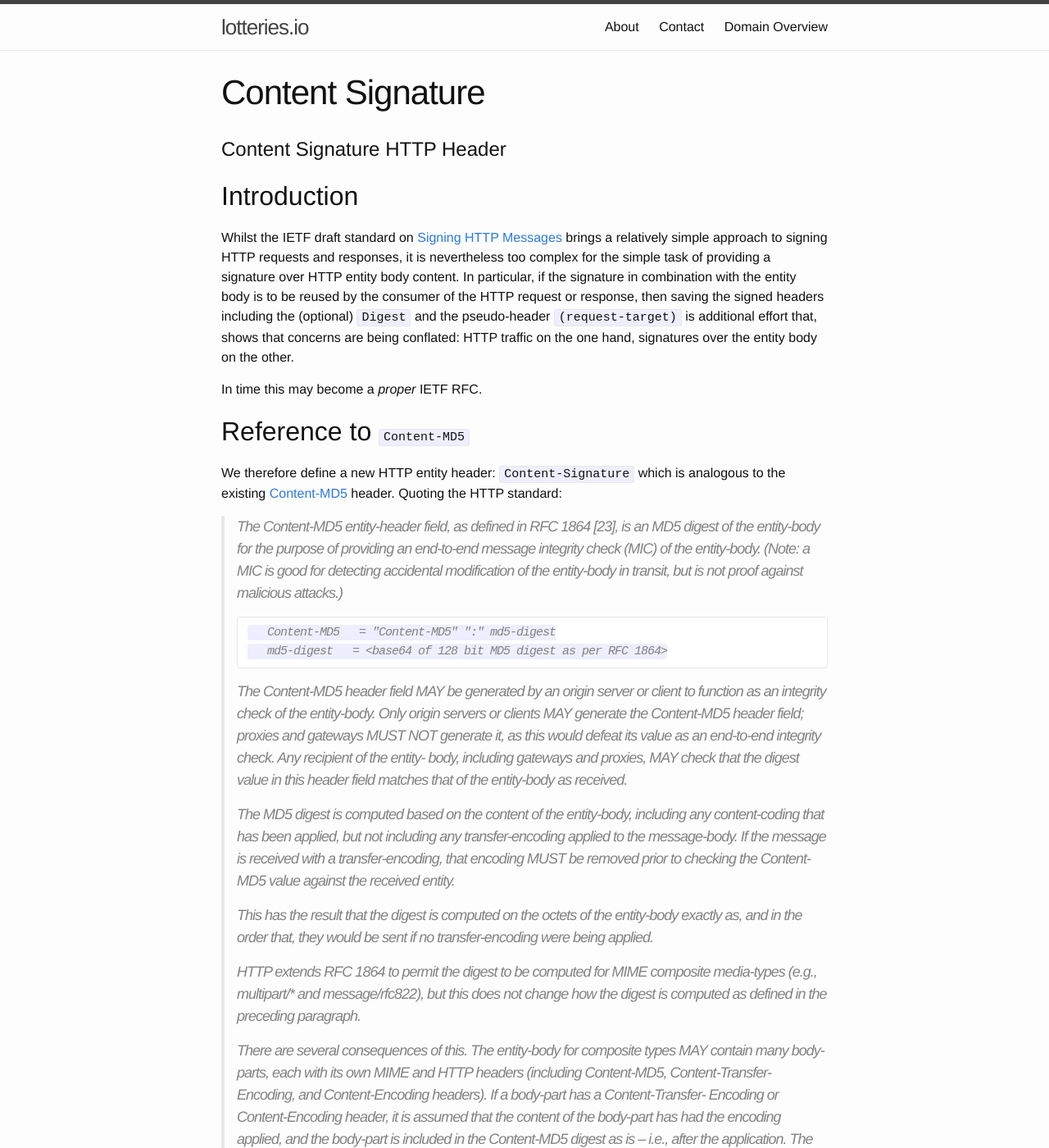
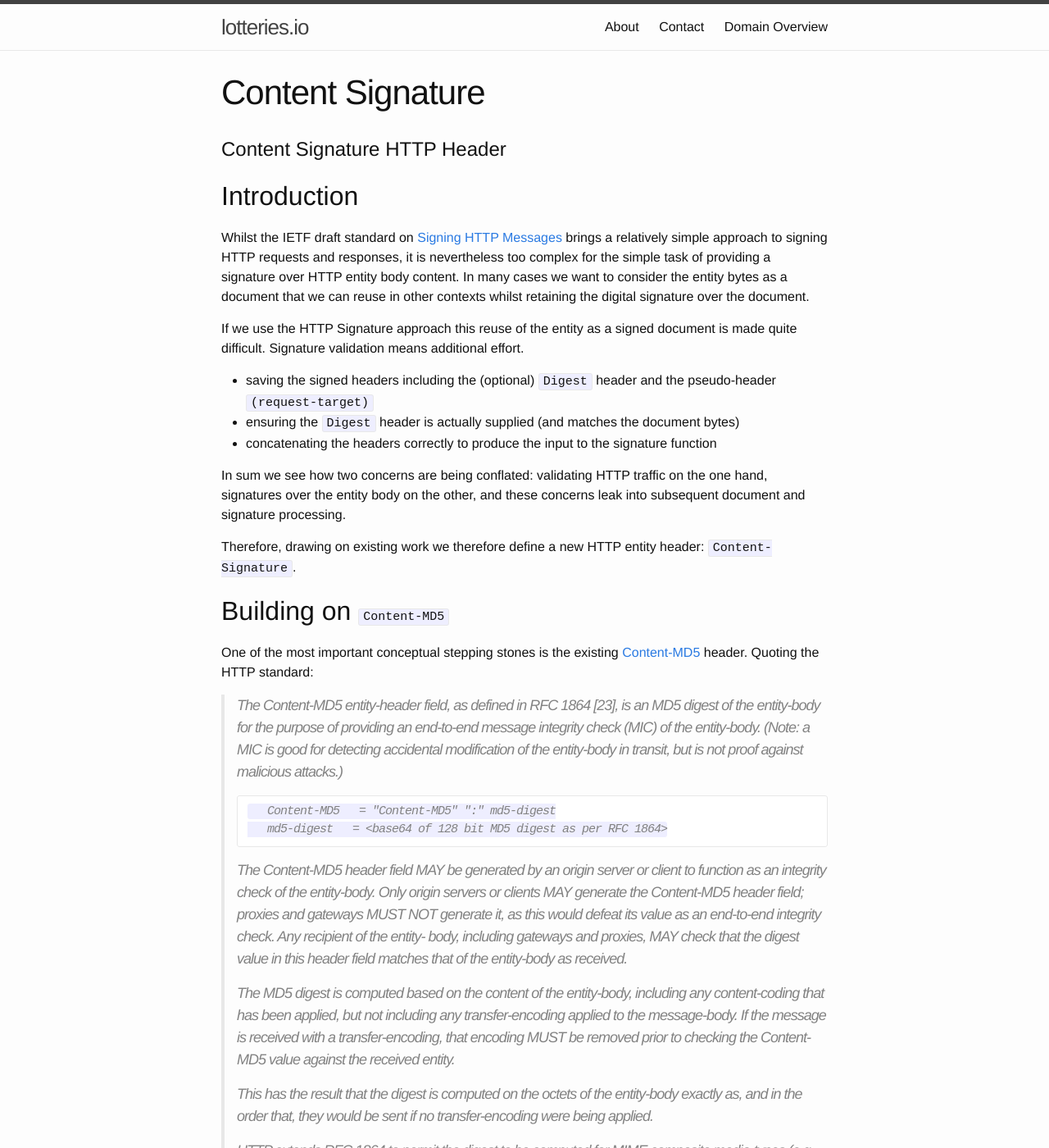
Before and after one commit to lotteries-io/lotteries-io.github.io, a Jekyll site: the page built from _rfcs/content-signature.md, in a window 1280 px wide and 1400 px high. Shown: the whole window at 82% size. Built offline with Jekyll 4.4.1, drawn with Linux system fonts in a browser that asks for light colours; some of the changed text lies outside the part shown.

Commit message:
updates from http signature to content-signature

````diff
--- a/_rfcs/content-signature.md
+++ b/_rfcs/content-signature.md
@@ -7,13 +7,21 @@ title: Content Signature
 
 ## Introduction
 
-Whilst the IETF draft standard on [Signing HTTP Messages](http://tools.ietf.org/html/draft-cavage-http-signatures-04) brings a relatively simple approach to signing HTTP requests and responses, it is nevertheless too complex for the simple task of providing a signature over HTTP entity body content. In particular, if the signature in combination with the entity body is to be reused by the consumer of the HTTP request or response, then saving the signed headers including the (optional) `Digest` and the pseudo-header `(request-target)` is additional effort that, shows that concerns are being conflated: HTTP traffic on the one hand, signatures over the entity body on the other.
+Whilst the IETF draft standard on [Signing HTTP Messages](http://tools.ietf.org/html/draft-cavage-http-signatures-04) brings a relatively simple approach to signing HTTP requests and responses, it is nevertheless too complex for the simple task of providing a signature over HTTP entity body content. In many cases we want to consider the entity bytes as a document that we can reuse in other contexts whilst retaining the digital signature over the document.
 
-In time this may become a *proper* IETF RFC.
+If we use the HTTP Signature approach this reuse of the entity as a signed document is made quite difficult. Signature validation means additional effort.
 
-## Reference to `Content-MD5`
+* saving the signed headers including the (optional) `Digest` header and the pseudo-header `(request-target)`
+* ensuring the `Digest` header is actually supplied (and matches the document bytes)
+* concatenating the headers correctly to produce the input to the signature function
 
-We therefore define a new HTTP entity header: `Content-Signature` which is analogous to the existing [Content-MD5](http://www.w3.org/Protocols/rfc2616/rfc2616-sec14.html#sec14.15) header. Quoting the HTTP standard:
+In sum we see how two concerns are being conflated: validating HTTP traffic on the one hand, signatures over the entity body on the other, and these concerns leak into subsequent document and signature processing.
+
+Therefore, drawing on existing work we therefore define a new HTTP entity header: `Content-Signature`.
+
+## Building on `Content-MD5`
+
+One of the most important conceptual stepping stones is the existing [Content-MD5](http://www.w3.org/Protocols/rfc2616/rfc2616-sec14.html#sec14.15) header. Quoting the HTTP standard:
 
 > The Content-MD5 entity-header field, as defined in RFC 1864 [23], is an MD5 digest of the entity-body for the purpose of providing an end-to-end message integrity check (MIC) of the entity-body. (Note: a MIC is good for detecting accidental modification of the entity-body in transit, but is not proof against malicious attacks.)
 >
@@ -32,7 +40,7 @@ We therefore define a new HTTP entity header: `Content-Signature` which is analo
 
 ## Reference to http-signatures
 
-The draft standard describes the scheme for a `Signature` header as follows:
+Significant work on authenticating HTTP requests and responses using digital signatures has been described in a draft standard. It describes the scheme for a `Signature` header as follows:
 
 >Creating a Signature
 >
@@ -86,11 +94,11 @@ We therefore recommend that when *naming* algorithms the following simple scheme
 $signatureAlgorithm-$hashAlgorithm
 ```
 
-We also recommend that only the above algorithm names be used (for the time being).
+We also recommend that only the above algorithm names be used (for the time being). For example, a RSA signature over a sha256 hash would be named `rsa-sha256`.
 
 ## Example
 
-Let us assume that we have 2048 bit RSA [private](private_key.pem) and [public](public_key.pem) keys that we have generated. For the purposes of this exercise we will given the alias `lotteries-io`.
+Let us assume that we have 2048 bit RSA [private](private_key.pem) and [public](public_key.pem) keys. For the purposes of this exercise we will use the alias `lotteries-io`.
 
 We also have a [file](example.txt) which will be the HTTP entity body. Its contents are:
 
@@ -144,7 +152,7 @@ Content-Signature: keyId="lotteries-io",algorithm="rsa-sha256",signature="UNtlSk
 
 ## Summarizing
 
-In summary, then given the following variables with syntax and semantics as defined above:
+In summary, given the following variables with syntax and semantics as defined above:
 
 * `keyId`
 * `algorithm`
````
Also changed, not shown: other parts of _rfcs/content-signature.md (+3 -3 lines), _application-profiles/lotteries-io-order.md (+8 -5 lines), _rfcs/downloadable-auditable-order-collection.md (+36 -30 lines).
